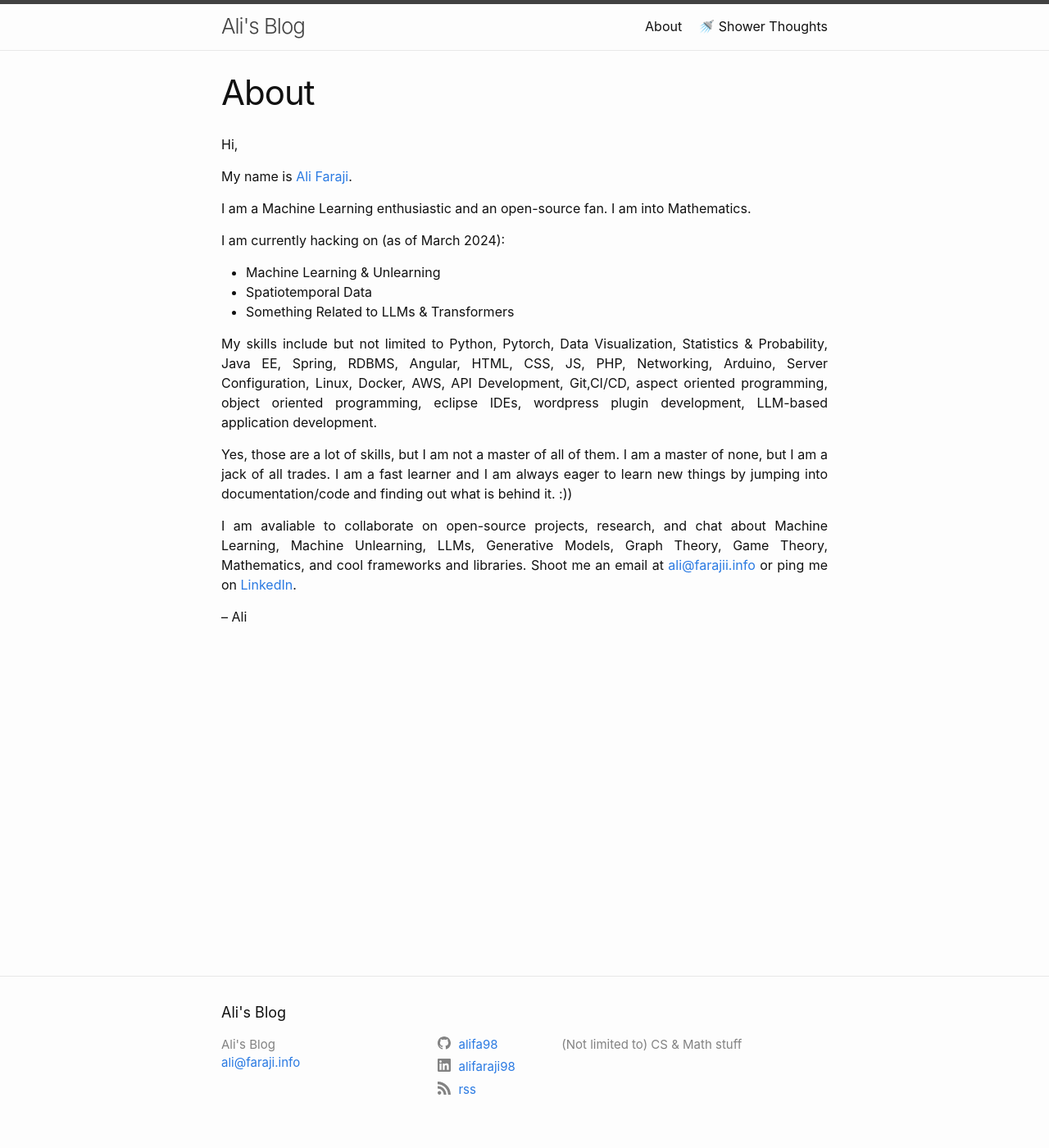
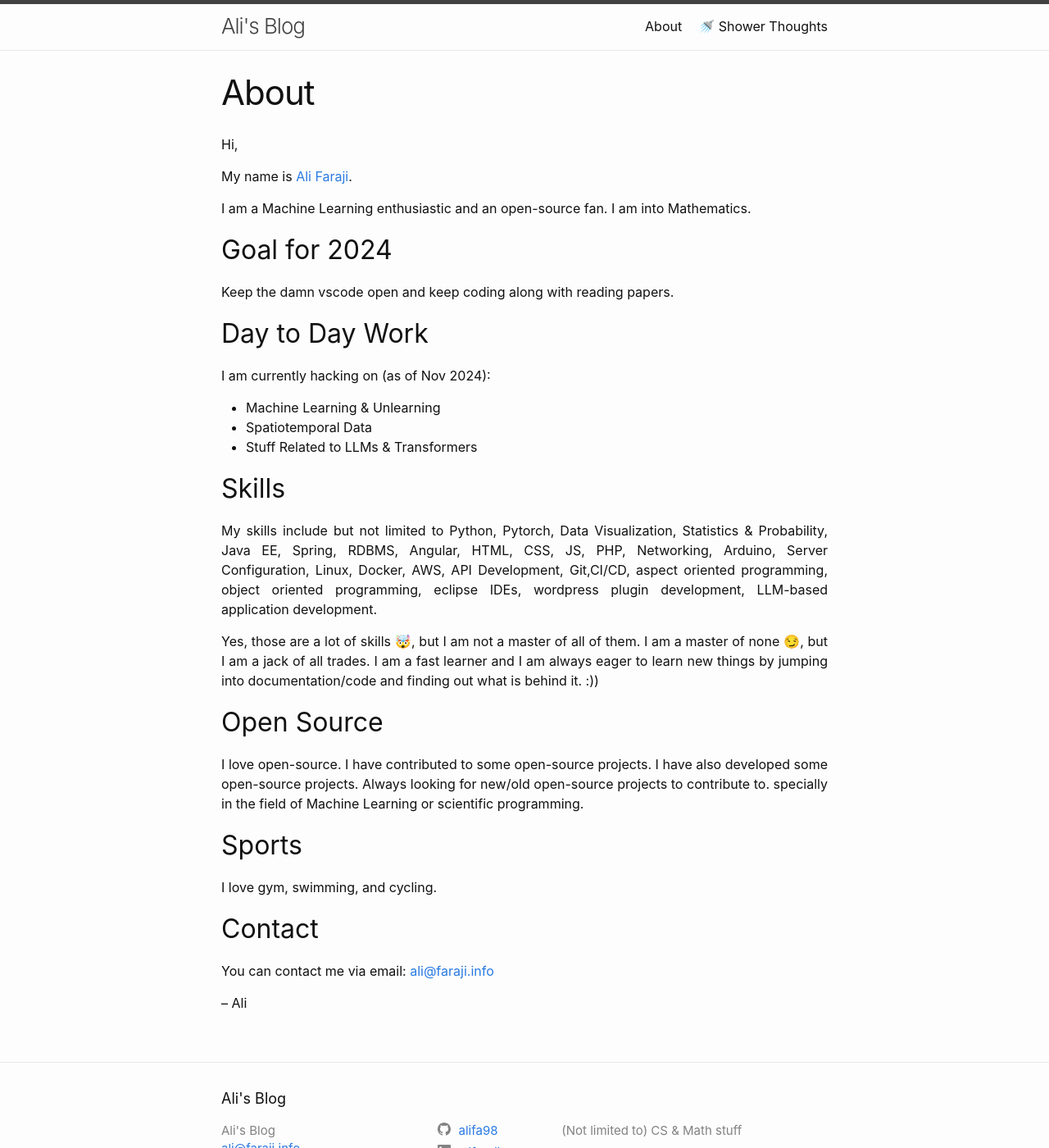
Before and after one commit to alifa98/blog, a Jekyll site: the page built from about.md, in a window 1280 px wide and 1400 px high. Shown: the whole window at 82% size. Built offline with Jekyll 4.4.1, drawn with Linux system fonts in a browser that asks for light colours.

Commit message:
Update about.md to reflect 2024 goals and enhance personal description

```diff
--- a/about.md
+++ b/about.md
@@ -10,16 +10,34 @@ My name is [Ali Faraji](https://faraji.info/).
 
 I am a Machine Learning enthusiastic and an open-source fan. I am into Mathematics.
 
-I am currently hacking on (as of March 2024):
+## Goal for 2024
+
+Keep the damn vscode open and keep coding along with reading papers.
+
+## Day to Day Work
+
+I am currently hacking on (as of Nov 2024):
+
 - Machine Learning & Unlearning
 - Spatiotemporal Data
-- Something Related to LLMs & Transformers
+- Stuff Related to LLMs & Transformers
+
+## Skills
 
 My skills include but not limited to Python, Pytorch, Data Visualization, Statistics & Probability, Java EE, Spring, RDBMS, Angular, HTML, CSS, JS, PHP, Networking, Arduino, Server Configuration, Linux, Docker, AWS, API Development, Git,CI/CD, aspect oriented programming, object oriented programming, eclipse IDEs, wordpress plugin development, LLM-based application development.
 
-Yes, those are a lot of skills, but I am not a master of all of them. I am a master of none, but I am a jack of all trades. I am a fast learner and I am always eager to learn new things by jumping into documentation/code and finding out what is behind it. :))
+Yes, those are a lot of skills 🤯, but I am not a master of all of them. I am a master of none 😏, but I am a jack of all trades. I am a fast learner and I am always eager to learn new things by jumping into documentation/code and finding out what is behind it. :))
 
-I am avaliable to collaborate on open-source projects, research, and chat about Machine Learning, Machine Unlearning, LLMs, Generative Models, Graph Theory, Game Theory, Mathematics, and cool frameworks and libraries. Shoot me an email at [ali@farajii.info](mailto:ali@faraji.info) or ping me on [LinkedIn](https://www.linkedin.com/in/alifaraji98/).
+## Open Source
 
+I love open-source. I have contributed to some open-source projects. I have also developed some open-source projects. Always looking for new/old open-source projects to contribute to. specially in the field of Machine Learning or scientific programming.
+
+## Sports
+
+I love gym, swimming, and cycling.
+
+## Contact
+
+You can contact me via email: [ali@faraji.info](mailto:ali@faraji.info)
 
 -- Ali
```
